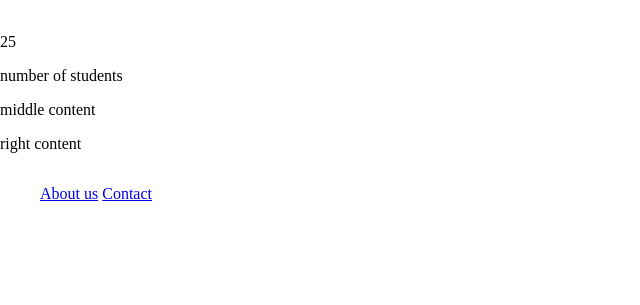
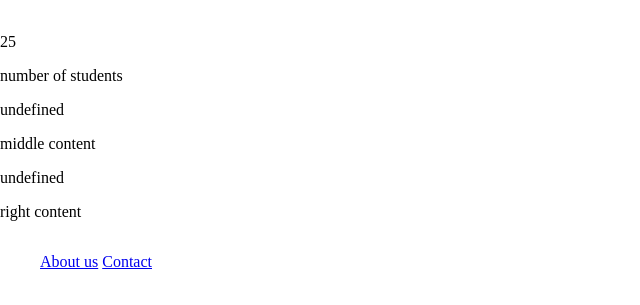
Before and after one commit to MernaMoussa/School-Management-System-Project, a plain HTML site: page index.html in a window 1280 px wide. Shown: the part 83-388 px from the top of the page, without its empty margins (0-640 px from the left). Drawn offline with Linux system fonts and the light colour scheme.

Commit message:
Export the countedelements from 'home-module.js' and use them in 'home-template.js'

```diff
--- a/css/layout.css
+++ b/css/layout.css
@@ -16,6 +16,3 @@ li,
 .user-icon {
   display: inline-block;
 }
-
-footer {
-}
--- a/index.html
+++ b/index.html
@@ -3,7 +3,7 @@
   <head>
     <meta charset="UTF-8" />
     <meta name="viewport" content="width=device-width, initial-scale=1.0" />
-    <link rel="stylesheet" href="/css/layout.css" />
+    <link rel="stylesheet" href="./css/layout.css" />
     <link
       rel="stylesheet"
       href="https://cdnjs.cloudflare.com/ajax/libs/font-awesome/6.4.2/css/all.min.css"
--- a/js/templates/home-template.js
+++ b/js/templates/home-template.js
@@ -1,14 +1,16 @@
-export default function template(pNumberOfStudents) {
+export default function template(pCountedStudents, pCountedTeachers, pCountedClassses) {
   return `
   <div class="wrapper" id="page1">
     <div class="left-content">
-      <p>${pNumberOfStudents}</p>
+      <p>${pCountedStudents}</p>
       <p>number of students</p>
     </div>
     <div class="middle-content">
+    <p>${pCountedTeachers}</p>
       <p>middle content</p>
     </div>
     <div class="right-content">
+    <p>${pCountedClassses}</p>
       <p>right content</p>
     </div>
   </div>
```
